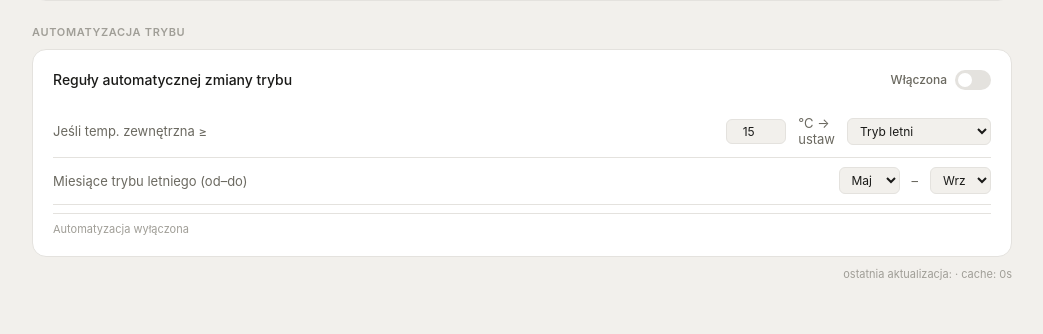
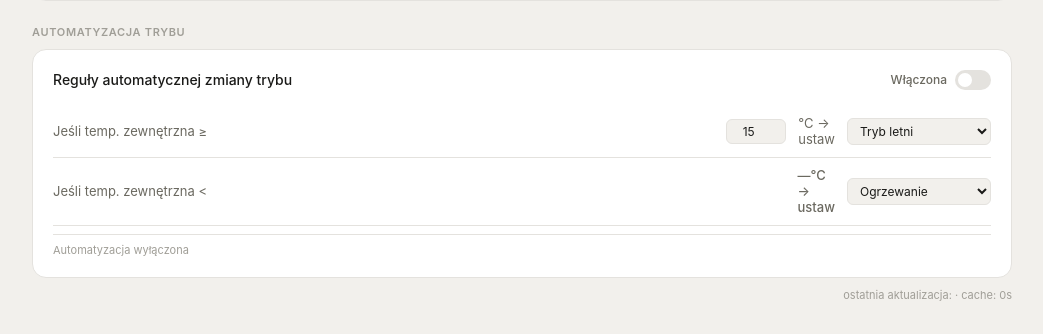
Before and after one commit to rafalantas/defro-dashboard, a Flask app: page / in a window 1280 px wide. Shown: the part 1125-1459 px from the top of the page, without its empty margins (118-1161 px from the left). Before the commit the page ends 1405 px from the top, so only its background shows below. Run offline with Flask 3, Linux system fonts and the light colour scheme; data that the repository does not hold is empty.

Commit message:
Refactor auto settings to use API for data
Refactor auto settings handling to use API calls instead of localStorage. Update the UI and logic for temperature thresholds and modes.

```diff
--- a/templates/index.html
+++ b/templates/index.html
@@ -329,7 +329,6 @@ body { font-family: -apple-system, BlinkMacSystemFont, 'Segoe UI', sans-serif; b
       </span>
     </div>
 
-    <!-- Reguła 1: temperatura zewnętrzna -->
     <div class="auto-row">
       <span class="auto-label">Jeśli temp. zewnętrzna ≥</span>
       <input class="auto-input" type="number" id="auto-temp-threshold" value="15" min="-20" max="30" onchange="saveAuto()">
@@ -341,22 +340,14 @@ body { font-family: -apple-system, BlinkMacSystemFont, 'Segoe UI', sans-serif; b
         <option value="0">Ogrzewanie</option>
       </select>
     </div>
-
-    <!-- Reguła 2: harmonogram miesięczny -->
     <div class="auto-row">
-      <span class="auto-label">Miesiące trybu letniego (od–do)</span>
-      <select class="auto-select" id="auto-month-from" onchange="saveAuto()">
-        <option value="1">Sty</option><option value="2">Lut</option><option value="3">Mar</option>
-        <option value="4">Kwi</option><option value="5" selected>Maj</option><option value="6">Cze</option>
-        <option value="7">Lip</option><option value="8">Sie</option><option value="9">Wrz</option>
-        <option value="10">Paź</option><option value="11">Lis</option><option value="12">Gru</option>
-      </select>
-      <span class="auto-label" style="flex:0">–</span>
-      <select class="auto-select" id="auto-month-to" onchange="saveAuto()">
-        <option value="1">Sty</option><option value="2">Lut</option><option value="3">Mar</option>
-        <option value="4">Kwi</option><option value="5">Maj</option><option value="6">Cze</option>
-        <option value="7">Lip</option><option value="8">Sie</option><option value="9" selected>Wrz</option>
-        <option value="10">Paź</option><option value="11">Lis</option><option value="12">Gru</option>
+      <span class="auto-label">Jeśli temp. zewnętrzna &lt;</span>
+      <span class="auto-label" style="flex:0;font-weight:500" id="auto-below-label">—°C → ustaw</span>
+      <select class="auto-select" id="auto-temp-below-mode" onchange="saveAuto()">
+        <option value="0">Ogrzewanie</option>
+        <option value="1">Priorytet kotła</option>
+        <option value="2">Pompy równoległe</option>
+        <option value="3">Tryb letni</option>
       </select>
     </div>
 
@@ -411,68 +402,50 @@ function updateThemeIcon(isDark) {
 }
 
 // ── Auto settings ──────────────────────────────────────────────────
-function loadAutoSettings() {
-  const s = JSON.parse(localStorage.getItem('autoSettings') || '{}');
-  document.getElementById('auto-enabled').checked = s.enabled ?? false;
-  document.getElementById('auto-temp-threshold').value = s.tempThreshold ?? 15;
-  document.getElementById('auto-temp-mode').value = s.tempMode ?? 3;
-  document.getElementById('auto-month-from').value = s.monthFrom ?? 5;
-  document.getElementById('auto-month-to').value = s.monthTo ?? 9;
+async function loadAutoSettings() {
+  try {
+    const res = await fetch('/api/settings');
+    const s   = await res.json();
+    document.getElementById('auto-enabled').checked          = s.auto_enabled ?? false;
+    document.getElementById('auto-temp-threshold').value     = s.auto_temp_threshold ?? 15;
+    document.getElementById('auto-temp-mode').value          = s.auto_temp_mode ?? 3;
+    document.getElementById('auto-temp-below-mode').value    = s.auto_temp_below_mode ?? 0;
+    updateAutoStatus(s);
+  } catch(e) { console.error('Settings load error', e); }
 }
 
-function saveAuto() {
+async function saveAuto() {
+  const thr = parseFloat(document.getElementById('auto-temp-threshold').value);
+  document.getElementById('auto-below-label').textContent = `${thr}°C → ustaw`;
   const s = {
-    enabled: document.getElementById('auto-enabled').checked,
-    tempThreshold: parseFloat(document.getElementById('auto-temp-threshold').value),
-    tempMode: parseInt(document.getElementById('auto-temp-mode').value),
-    monthFrom: parseInt(document.getElementById('auto-month-from').value),
-    monthTo: parseInt(document.getElementById('auto-month-to').value),
+    auto_enabled:          document.getElementById('auto-enabled').checked,
+    auto_temp_threshold:   thr,
+    auto_temp_mode:        parseInt(document.getElementById('auto-temp-mode').value),
+    auto_temp_below_mode:  parseInt(document.getElementById('auto-temp-below-mode').value),
   };
-  localStorage.setItem('autoSettings', JSON.stringify(s));
-  updateAutoStatus();
+  try {
+    const res  = await fetch('/api/settings', { method:'POST', headers:{'Content-Type':'application/json'}, body: JSON.stringify(s) });
+    const json = await res.json();
+    updateAutoStatus(json);
+    showToast('Ustawienia zapisane');
+  } catch(e) { showToast('Błąd zapisu ustawień'); }
 }
 
-function updateAutoStatus() {
-  const s = JSON.parse(localStorage.getItem('autoSettings') || '{}');
+function updateAutoStatus(s) {
+  if (!s) return;
   const el = document.getElementById('auto-status');
-  if (!s.enabled) {
+  if (!s.auto_enabled) {
     el.textContent = 'Automatyzacja wyłączona';
     el.className = 'auto-status';
     return;
   }
-  const month = new Date().getMonth() + 1;
-  const inSeason = month >= s.monthFrom && month <= s.monthTo;
-  const tempOk = currentTempExtern !== null && currentTempExtern >= s.tempThreshold;
-
-  let reasons = [];
-  if (inSeason) reasons.push(`sezon letni (${s.monthFrom}–${s.monthTo})`);
-  if (tempOk) reasons.push(`temp. zewn. ${currentTempExtern}°C ≥ ${s.tempThreshold}°C`);
-
-  if (reasons.length > 0) {
-    el.textContent = `Aktywna: ${reasons.join(' · ')} → ${MODES[inSeason ? 3 : s.tempMode]}`;
-    el.className = 'auto-status active';
-  } else {
-    el.textContent = `Monitoruje: temp. zewn. ${currentTempExtern ?? '—'}°C, miesiąc ${month}`;
-    el.className = 'auto-status';
-  }
-}
-
-async function runAutoLogic() {
-  const s = JSON.parse(localStorage.getItem('autoSettings') || '{}');
-  if (!s.enabled || currentTempExtern === null) return;
-
-  const month = new Date().getMonth() + 1;
-  const inSeason = month >= s.monthFrom && month <= s.monthTo;
-  const tempOk = currentTempExtern >= s.tempThreshold;
-
-  let targetMode = null;
-  if (inSeason) targetMode = 3; // tryb letni
-  else if (tempOk) targetMode = s.tempMode;
-
-  if (targetMode !== null && targetMode !== currentMode) {
-    await setMode(targetMode);
-    showToast(`Auto: zmieniono na ${MODES[targetMode]}`);
-  }
+  const thr   = s.auto_temp_threshold;
+  const above = MODES[s.auto_temp_mode];
+  const below = MODES[s.auto_temp_below_mode];
+  const curr  = currentTempExtern ?? '—';
+  const active = currentTempExtern !== null && currentTempExtern >= thr;
+  el.textContent = `Aktywna · temp. zewn. ${curr}°C · ${active ? '≥' : '<'} ${thr}°C → ${active ? above : below}`;
+  el.className = 'auto-status active';
 }
 
 // ── Utils ──────────────────────────────────────────────────────────
@@ -611,8 +584,7 @@ async function loadData() {
     document.getElementById('updated').textContent = `ostatnia aktualizacja: ${ts} · cache: ${json.age}s`;
     setStatus('ok');
 
-    updateAutoStatus();
-    runAutoLogic();
+    fetch('/api/settings').then(r=>r.json()).then(s => { updateAutoStatus(s); });
   } catch(e) {
     setStatus('error');
     showToast('Błąd połączenia');
@@ -698,14 +670,14 @@ const initTheme = savedTheme ?? (systemDark ? 'dark' : 'light');
 document.documentElement.setAttribute('data-theme', initTheme);
 updateThemeIcon(initTheme === 'dark');
 
-// Śledź zmiany systemowe (gdy brak override od użytkownika)
 window.matchMedia('(prefers-color-scheme: dark)').addEventListener('change', e => {
-  if (localStorage.getItem('theme')) return; // użytkownik wybrał ręcznie — ignoruj
+  if (localStorage.getItem('theme')) return;
   const t = e.matches ? 'dark' : 'light';
   document.documentElement.setAttribute('data-theme', t);
   updateThemeIcon(e.matches);
   if (chart) { chart.destroy(); chart = null; loadChart(currentRange); }
 });
+
 loadAutoSettings();
 loadData();
 loadChart('day');
```
